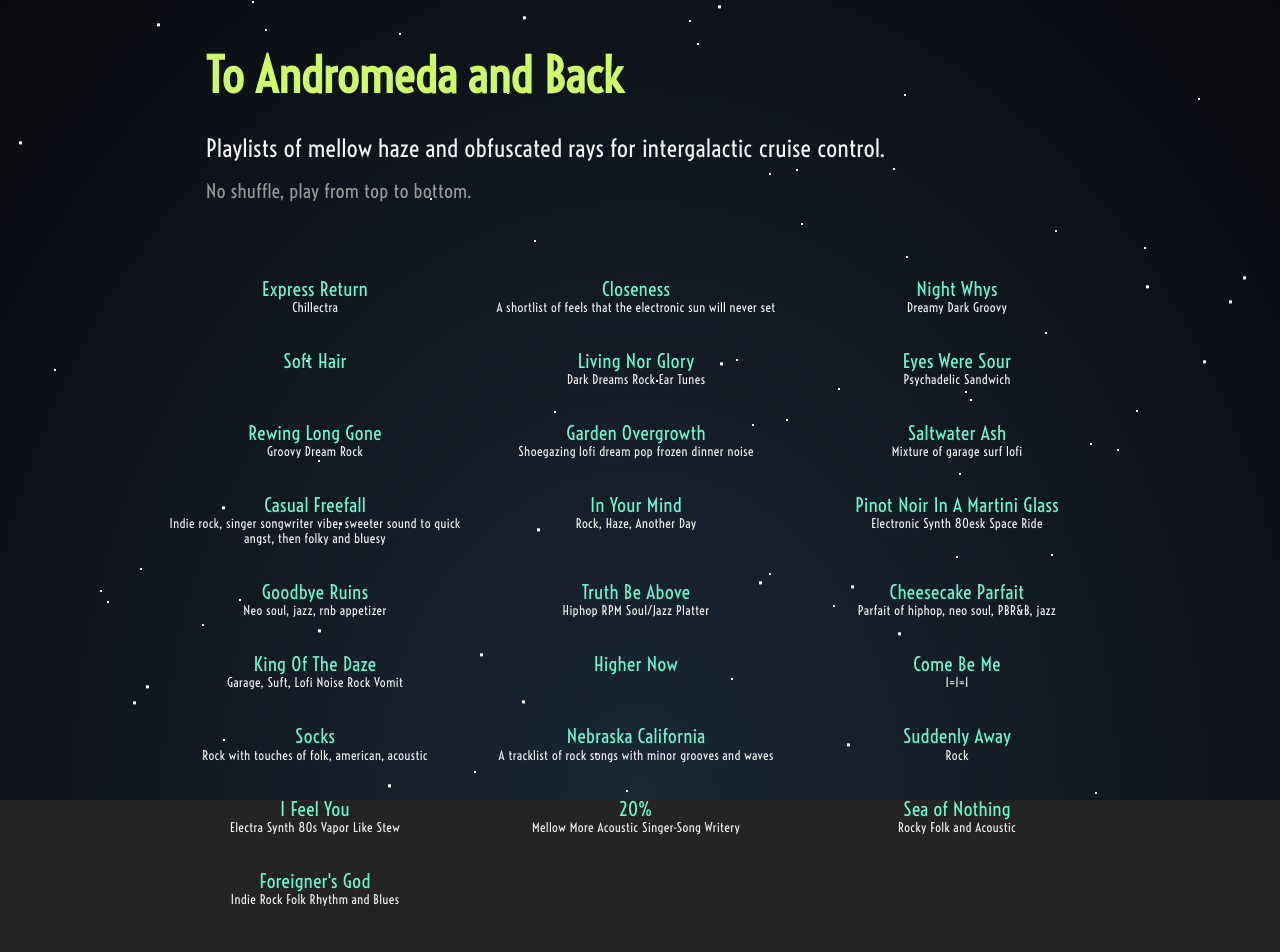
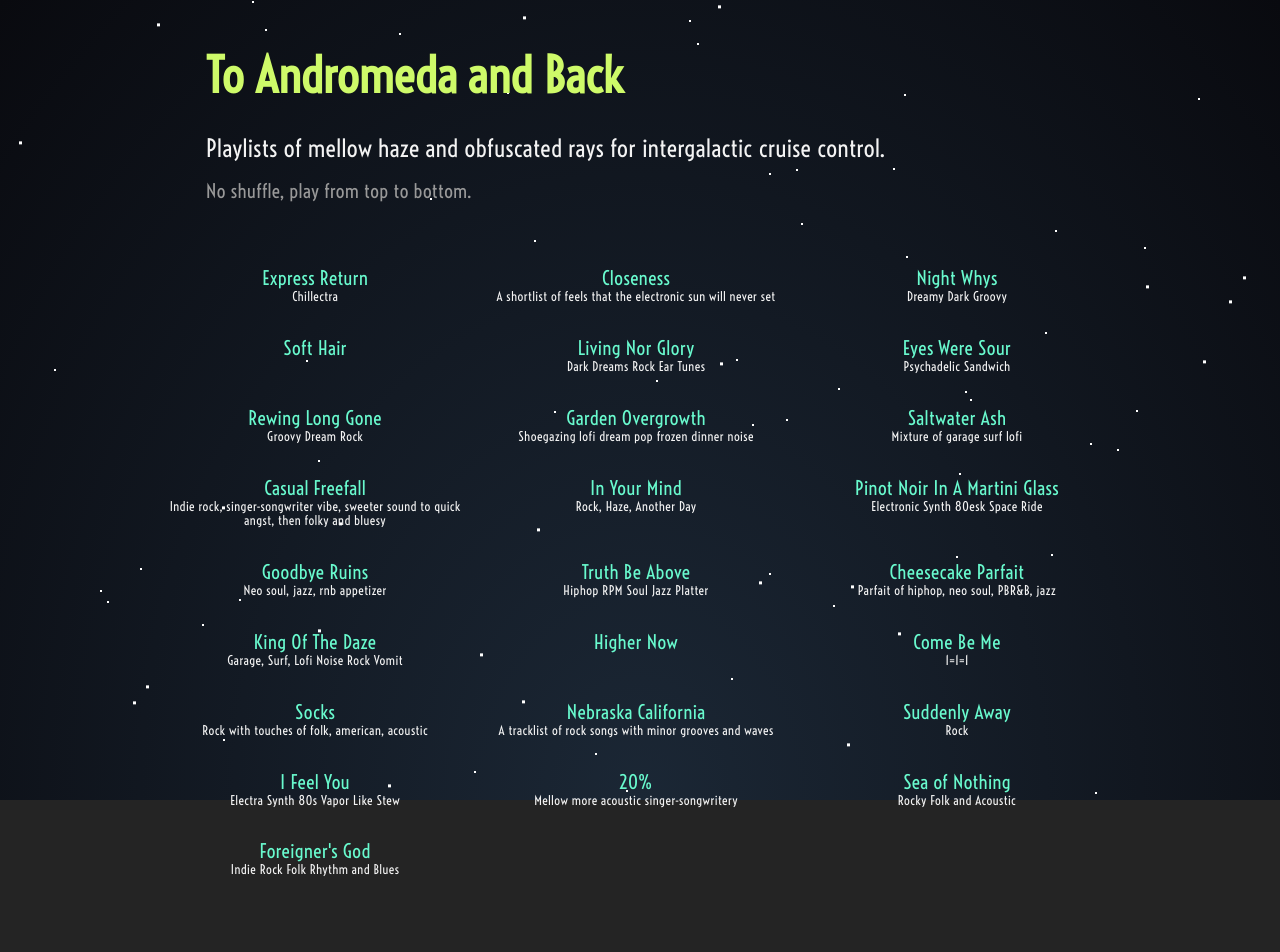
Before and after one commit to brock-noah/toandromeda-website, a React (Create React App) app: page / in a window 1280 px wide. Shown: the top 952 px of the page. Built offline with nearby package versions, Linux system fonts and the light colour scheme; what react-proptypes would draw is missing.

Commit message:
List UI Update (#4)

```diff
--- a/src/App.css
+++ b/src/App.css
@@ -42,15 +42,14 @@ select {
 }
 
 .List_grid-item {
-  list-style-type: none;
 }
 
 .List_list {
 }
 
 .List_list:hover .List_item {
-  color: var(--text-gray);
-  opacity: 0.7;
+  /*color: var(--text-gray);*/
+  /*opacity: 0.7;*/
 }
 
 .List_li {
@@ -59,18 +58,19 @@ select {
 
 .List_link {
   display: block;
+  padding: 16px 8px;
 }
 
 .List_grid-item {
   border-radius: 4px;
-  padding: 8px;
   text-align: center;
 }
 
 .List_list .List_item:hover {
-  background-color: rgba(10,10,10,0.5);
-  color: var(--text-white);
-  opacity: 1;
+  /*background-color: rgba(10,10,10,0.5);*/
+  box-shadow: 0px 0px 4px var(--text-gray);
+  /*color: var(--text-white);*/
+  /*opacity: 1;*/
 }
 
 .List_list .List_item--active {
@@ -83,7 +83,7 @@ select {
 }
 
 .List_grid .List_item:hover .ListItem_version {
-  visibility: visible;
+  /*visibility: visible;*/
 }
 
 .ListItem_version {
--- a/src/App.js
+++ b/src/App.js
@@ -41,13 +41,11 @@ class App extends React.Component {
         <div className="App">
           <Stars />
           <Header />
-
           <div className="App_playlists" style={{margin: '0 auto'}}>
             <ol className="List_grid List_list">
               {playlists.map(list =>
                 <li key={list.v} className="List_li List_item List_grid-item">
-                  <Link  to={`/${list.v}`} className="opacic List_link">
-                    <div className="ListItem_version">{list.v}</div>
+                  <Link to={`/${list.v}`} className="opacic List_link">
                     <div className="ListItem_title text-smooth-green">{list.title}</div>
                     <div className="ListItem_description">{list.description}</div>
                   </Link>
--- a/src/data.js
+++ b/src/data.js
@@ -62,7 +62,7 @@ export const playlists = {
   '11.1': {
     v: '11.1',
     title: 'Casual Freefall',
-    description: 'Indie rock, singer songwriter vibe, sweeter sound to quick angst, then folky and bluesy',
+    description: 'Indie rock, singer-songwriter vibe, sweeter sound to quick angst, then folky and bluesy',
   },
   '11.0': {
     v: '11.0',
@@ -82,7 +82,7 @@ export const playlists = {
   '10.7': {
     v: '10.7',
     title: 'Truth Be Above',
-    description: 'Hiphop RPM Soul/Jazz Platter',
+    description: 'Hiphop RPM Soul Jazz Platter',
   },
   '10.6': {
     v: '10.6',
@@ -92,7 +92,7 @@ export const playlists = {
   '10.5': {
     v: '10.5',
     title: 'King Of The Daze',
-    description: 'Garage, Suft, Lofi Noise Rock Vomit',
+    description: 'Garage, Surf, Lofi Noise Rock Vomit',
   },
   '10.4': {
     v: '10.4',
@@ -127,7 +127,7 @@ export const playlists = {
   '9.4': {
     v: '9.4',
     title: '20%',
-    description: 'Mellow More Acoustic Singer-Song Writery',
+    description: 'Mellow more acoustic singer-songwritery',
   },
   '9.2': {
     v: '9.2',
```
